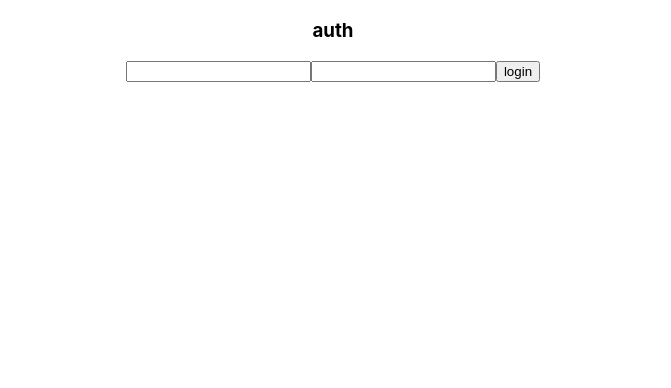
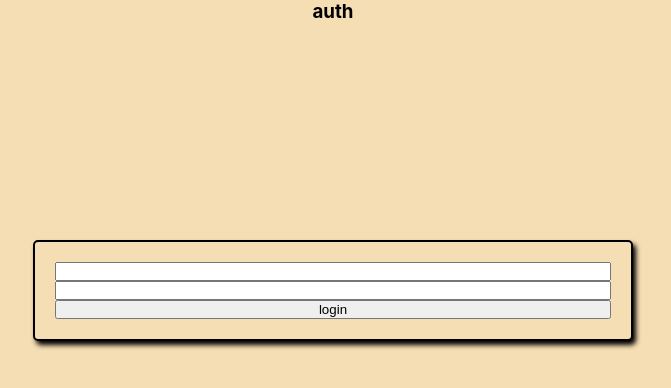
Before and after one commit to marcinj8/my-panel, a React (Create React App) app: page /auth in a window 1280 px wide. Shown: the top 388 px of the page, without its empty margins (307-978 px from the left). Built offline with nearby package versions, Linux system fonts and the light colour scheme.

Commit message:
created auth form component, added simple styling for auth view, added event prevent devault on button component level, added simple theme data

```diff
--- a/package.json
+++ b/package.json
@@ -48,6 +48,7 @@
     "@types/react": "^18.0.14",
     "@types/react-dom": "^18.0.6",
     "@types/react-router-dom": "^5.3.3",
+    "@types/styled-components": "^5.1.25",
     "typescript": "^4.7.4"
   }
 }
--- a/src/App.tsx
+++ b/src/App.tsx
@@ -1,14 +1,17 @@
 import React, { useEffect, useMemo } from 'react';
 import { BrowserRouter, Routes, Route, Navigate } from 'react-router-dom';
+import { useAppDispatch, useAppSelector } from './store/hooks';
+import { ThemeProvider } from 'styled-components';
 
 import { Auth } from './authPage';
 
+import { checkIsLoggedin, logoutUser } from './store/loginSlice/actions';
+
 import './App.css';
-import { useAppDispatch, useAppSelector } from './store/hooks';
-import { checkIsLoggedin, logoutUser } from './store/loginSlice/actions';
 
 function App() {
   const isLoggedin = useAppSelector((state) => state.userData.userData);
+  const theme = useAppSelector((state) => state.themeData);
   const dispatch = useAppDispatch();
 
   const routers = useMemo(() => {
@@ -40,7 +43,9 @@ function App() {
 
   return (
     <div className='App'>
-      <BrowserRouter>{routers}</BrowserRouter>
+      <ThemeProvider theme={theme.themes[theme.currentTheme]}>
+        <BrowserRouter>{routers}</BrowserRouter>
+      </ThemeProvider>
     </div>
   );
 }
--- /dev/null
+++ b/src/authPage/style/auth.style.ts
@@ -0,0 +1,29 @@
+import styled from 'styled-components';
+
+export const StyledAuthView = styled.section`
+  min-height: 100vh;
+  background: ${({ theme }) => theme.bg.main};
+  color: ${({ theme }) => theme.color.main};
+`;
+
+export const StyledAuthTitle = styled.h3`
+  color: ${({ theme }) => theme.color.main};
+`;
+
+export const StyledAuthForm = styled.form`
+  position: absolute;
+  top: 30%;
+  left: 50%;
+  background: ${({ theme }) => theme.bg.main};
+  color: ${({ theme }) => theme.color.secondary};
+  border: ${({ theme }) => '2px solid ' + theme.border.main};
+  min-width: 300px;
+  width: 95%;
+  max-width: 600px;
+  padding: 20px;
+  display: flex;
+  flex-direction: column;
+  transform: translateX(-50%);
+  border-radius: 5px;
+  box-shadow: 3px 4px 5px  black;
+`;
--- a/src/authPage/view/auth.tsx
+++ b/src/authPage/view/auth.tsx
@@ -1,12 +1,20 @@
 import React from 'react';
+import { useAppDispatch, useAppSelector } from '../../store/hooks';
+
 import { Button, Input } from '../../shared/components';
 import { UseFrom } from '../../shared/hooks/form-hook';
-import { useAppDispatch, useAppSelector } from '../../store/hooks';
 import { loginUser } from '../../store/loginSlice/actions';
+
+import {
+  StyledAuthForm,
+  StyledAuthTitle,
+  StyledAuthView,
+} from '../style/auth.style';
 
 export const Auth = () => {
   const state = useAppSelector((state) => state.userData);
-  const dispatch = useAppDispatch()
+  const dispatch = useAppDispatch();
+
   console.log(state);
   const fn = (e: React.MouseEvent<HTMLButtonElement>) => {
     e.preventDefault();
@@ -25,13 +33,15 @@ export const Auth = () => {
   });
 
   return (
-    <div>
-      <h3>auth</h3>
-      <form>
+    <StyledAuthView>
+      <header>
+        <StyledAuthTitle>auth</StyledAuthTitle>
+      </header>
+      <StyledAuthForm>
         <Input value='' name='mail' onInput={onInput} />
         <Input value='' name='password' onInput={onInput} />
         <Button name='login' clicked={fn} />
-      </form>
-    </div>
+      </StyledAuthForm>
+    </StyledAuthView>
   );
 };
--- a/src/index.css
+++ b/src/index.css
@@ -11,3 +11,9 @@ code {
   font-family: source-code-pro, Menlo, Monaco, Consolas, 'Courier New',
     monospace;
 }
+
+* {
+  box-sizing: border-box;
+  margin: 0;
+  padding: 0;
+}
--- /dev/null
+++ b/src/shared/themes/themes.ts
@@ -0,0 +1,52 @@
+export interface ThemeData {
+  bg: {};
+  color: {};
+  border: {};
+  fontSize: {};
+}
+export const themes = {
+  default: {
+    bg: {
+      main: 'wheat',
+      secondary: 'silver',
+      danger: 'pink',
+    },
+    color: {
+      main: 'black',
+      secondary: 'white',
+      danger: 'red',
+    },
+    border: {
+      main: 'black',
+      secondary: 'wheat',
+      danger: 'red',
+    },
+    fontSize: {
+      small: '.8rem',
+      normal: '1rem',
+      big: '1.2rem',
+    },
+  },
+  dark: {
+    bg: {
+      main: 'gray',
+      secondary: 'silver',
+      danger: 'pink',
+    },
+    color: {
+      main: 'white',
+      secondary: 'black',
+      danger: 'red',
+    },
+    border: {
+      main: 'white',
+      secondary: 'black',
+      danger: 'red',
+    },
+    fontSize: {
+      small: '.8rem',
+      normal: '1rem',
+      big: '1.2rem',
+    },
+  },
+};
--- a/src/store/loginSlice/actions.ts
+++ b/src/store/loginSlice/actions.ts
@@ -16,12 +16,14 @@ export const checkIsLoggedin = (dispatch: Function) => {
   console.log(userData);
   if (userData) {
     return dispatch(loginUser(JSON.parse(userData)));
+  } else {
+    return logout();
   }
 };
 
 export const logoutUser = () => {
   localStorage.removeItem('userData');
-  return logout()
+  return logout();
 };
 
 export const loginUser = (userData: UserData) => {
--- a/src/store/store.ts
+++ b/src/store/store.ts
@@ -1,10 +1,12 @@
 import { configureStore, ThunkAction, Action } from '@reduxjs/toolkit';
 import { UserData } from '../shared/models';
 import userReducer from './loginSlice/reducer';
+import themeReducer from './themeSlice/reducer';
 
 export const store = configureStore({
   reducer: {
     userData: userReducer,
+    themeData: themeReducer,
   },
 });
 
--- /dev/null
+++ b/src/store/themeSlice/reducer.ts
@@ -0,0 +1,30 @@
+import { createSlice, PayloadAction } from '@reduxjs/toolkit';
+import { RootState } from '../store';
+
+import { themes } from '../../shared/themes/themes';
+
+export interface ThemeState {
+  themes: { [key: string]: {} };
+  currentTheme: string;
+}
+
+const initialState: ThemeState = {
+  themes: themes,
+  currentTheme: 'default',
+};
+
+export const themeSlice = createSlice({
+  name: 'userData',
+  initialState,
+  reducers: {
+    setTheme: (state, action: PayloadAction<string>) => {
+      state.currentTheme = action.payload;
+    },
+  },
+});
+
+export const { setTheme } = themeSlice.actions;
+
+export const user = (state: RootState) => state.themeData;
+
+export default themeSlice.reducer;
```
Also changed, not shown: 1 other file (tests, documents, lock files or other folders).
